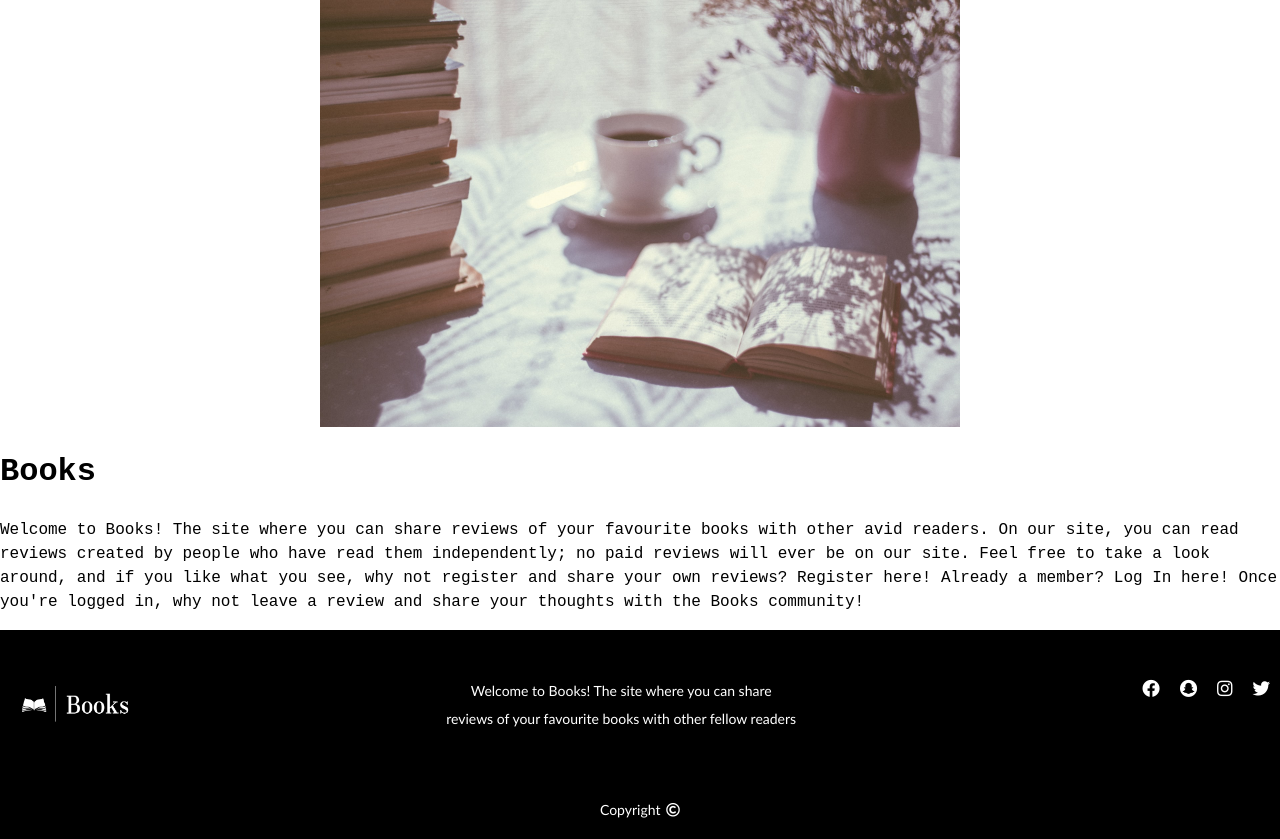
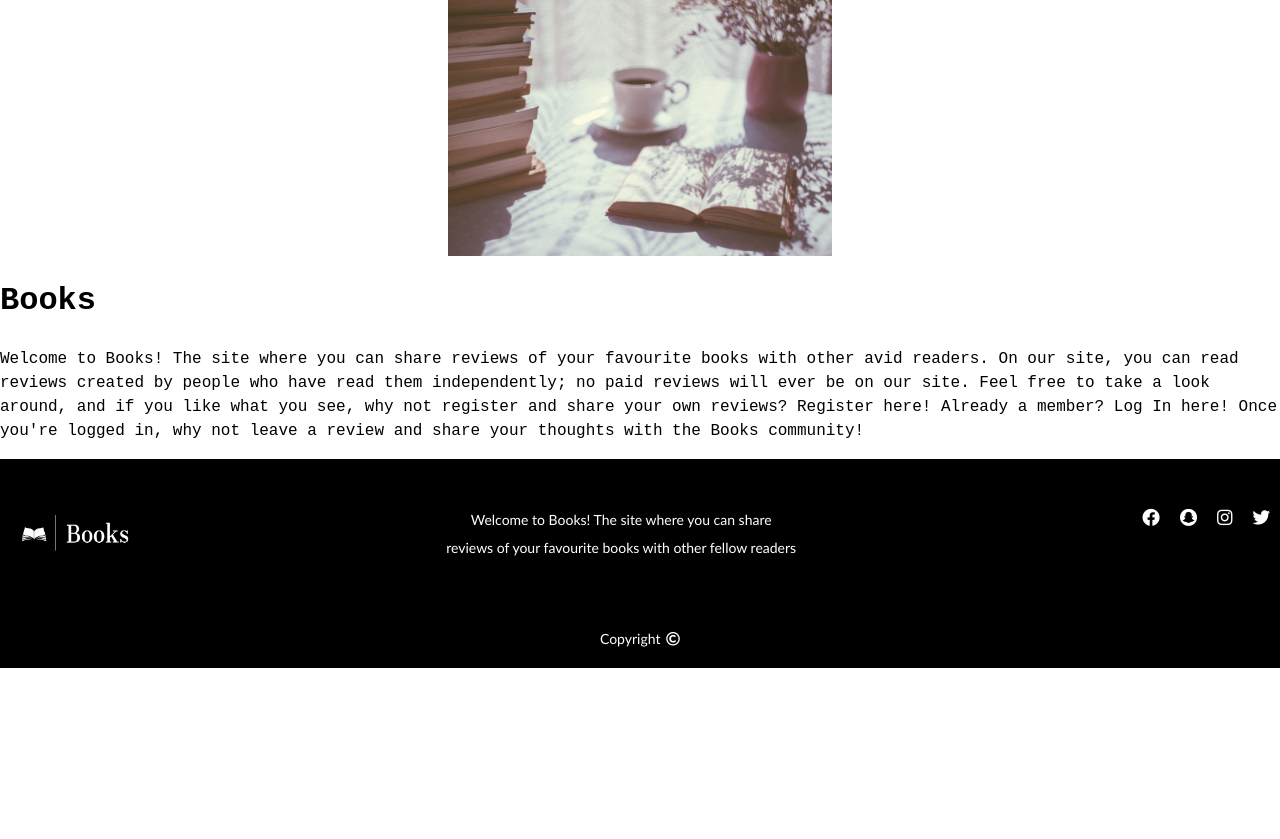
Before and after one commit to IzzySoprano/Books-MS3, a Flask app: page /home in a window 1280 px wide. Shown: the part 150-989 px from the top of the page. After the commit the page ends 818 px from the top, so only its background shows below. Run offline with Flask 2, Linux system fonts and the light colour scheme; data that the repository does not hold is empty; some libraries are stand-ins or nearby versions.

Commit message:
Changed home image positioning

```diff
--- a/static/css/style.css
+++ b/static/css/style.css
@@ -24,10 +24,9 @@ body::-webkit-scrollbar {
 .wallpaper {
   display: flex;
   position: relative;
-  justify-content: center;
-  align-items: center;
-  width: 75%;
-  height: 75%;
+  margin-left: auto;
+  margin-right: auto;
+  width: 30%;
 }
 
 .flashes h1 {
@@ -144,25 +143,16 @@ footer {
 }
 
 /* Home */
-.bg-wallpaper {
-  display: block;
-  justify-content: center;
-}
-
-.wallpaper {
+.welcome-text {
+  padding: 100px;
   position: relative;
-  width: 50%;
-  margin-left: auto;
-  margin-right: auto;
+  bottom: 190px;
 }
 
 .book-container {
-  display: grid;
-  grid-template-columns: 350px 350px 350px;
-  grid-template-rows: 350px 350px 350px;
+  display: inline-flex;
   position : relative;
-  align-items : center;
-  padding : 100px;
+  padding : 20px;
 }
 
 .book-container .card {
@@ -184,12 +174,10 @@ footer {
   height: 320px;
 }
 
-
 .book-container .card .image {
   position : relative;
   width : 260px;
   height : 260px;
-
   top : -40%;
   left: 8px;
   box-shadow : 0 5px 20px rgba(0,0,0,0.2);
@@ -207,7 +195,6 @@ footer {
   padding : 10px 15px;
   color : #111;
   text-align : center;
-
   visibility : hidden;
   opacity : 0;
   transition : 0.3s ease-in-out;
@@ -499,8 +486,6 @@ footer {
   font-size: 16px;
 }
 
-/* .book-review-form input */
-
 .submit {
   border: none;
   outline: none;
```
